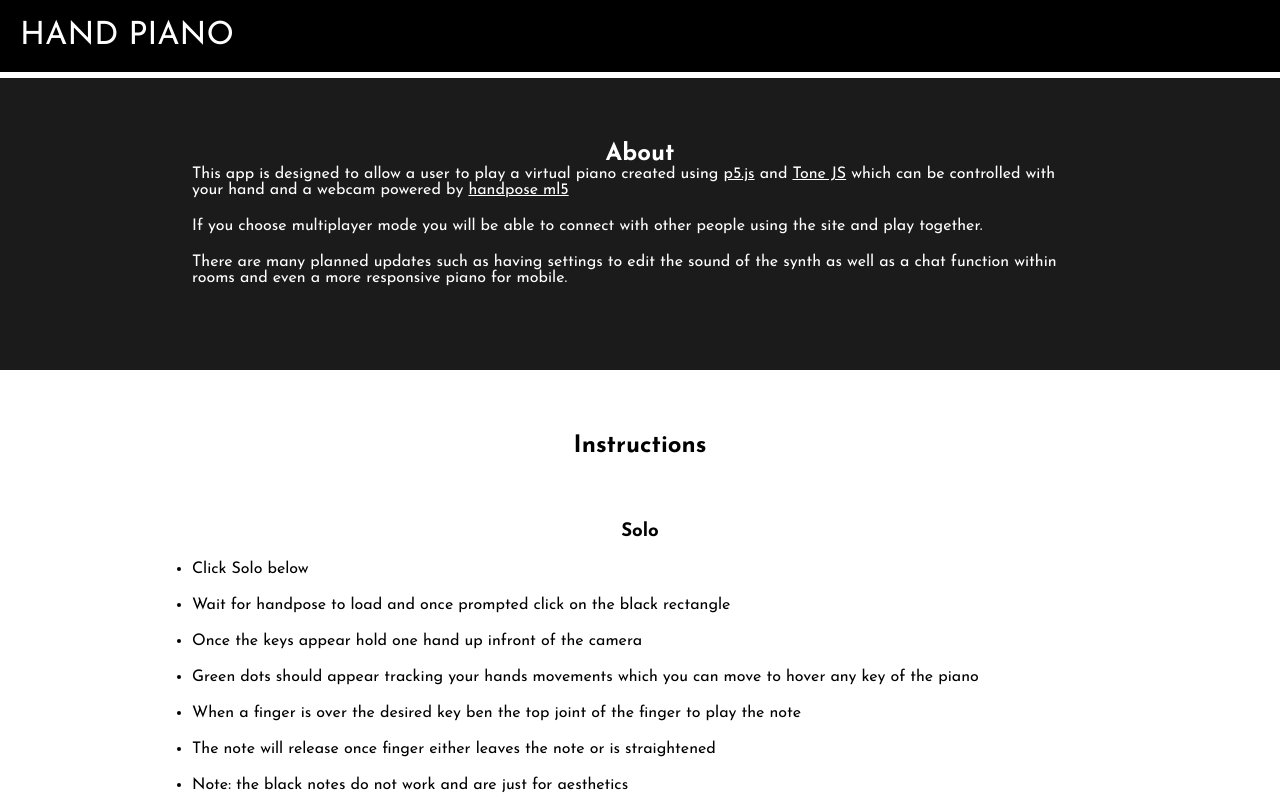
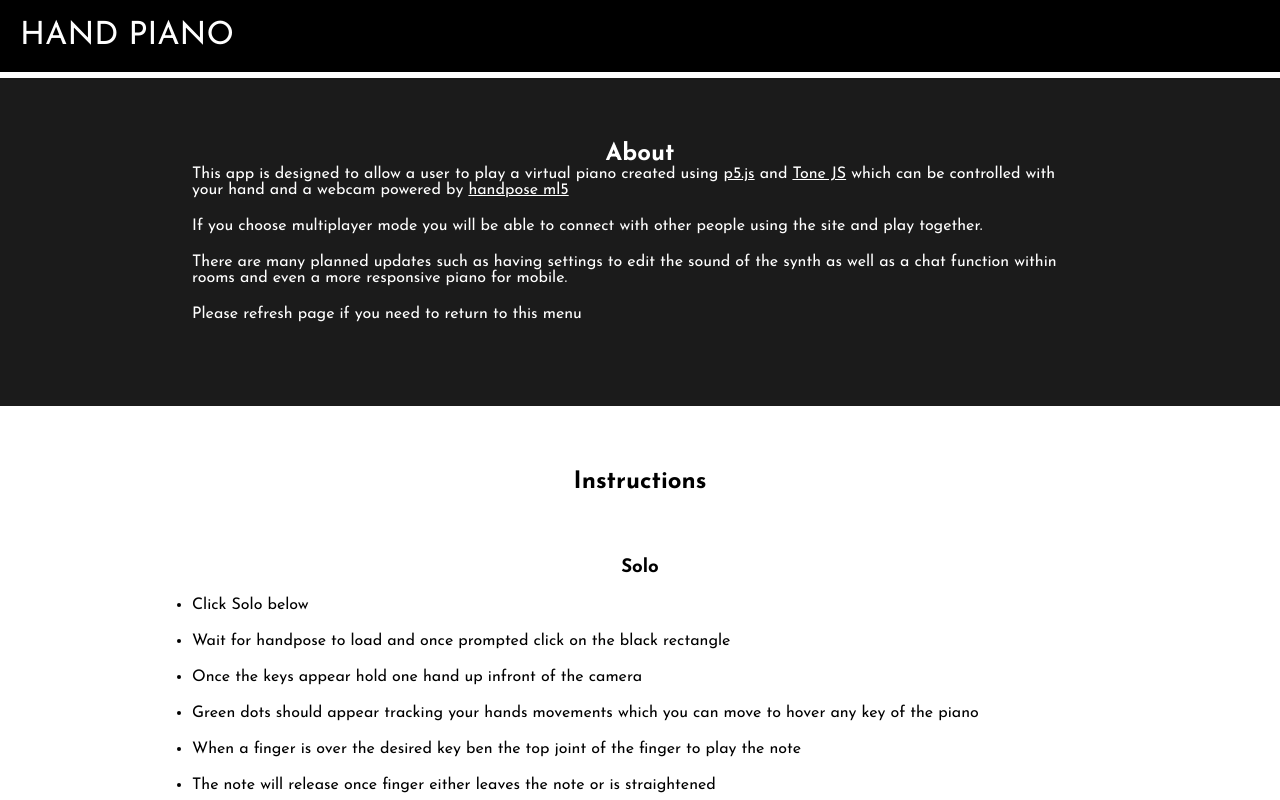
Before and after one commit to rhysw97/handpiano-frontend, a Svelte app: page / in a window 1280 px wide. Shown: the top 800 px of the page. Built offline with nearby package versions, Linux system fonts and the light colour scheme.

Commit message:
added further instruction

```diff
--- a/src/components/content/Instructions.svelte
+++ b/src/components/content/Instructions.svelte
@@ -10,6 +10,8 @@
         <p>
             There are many planned updates such as having settings to edit the sound of the synth as well as a chat function within rooms and even a more responsive piano for mobile.
         </p>
+
+        <p>Please refresh page if you need to return to this menu</p>
     </article>
 
     <article class="instructions">
```
